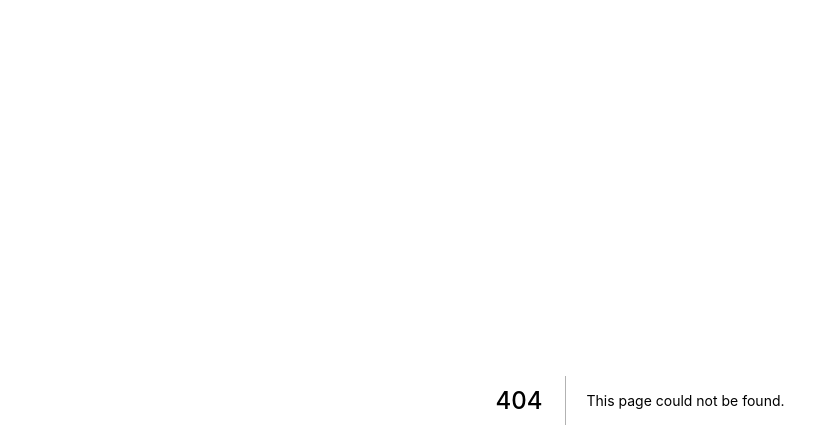
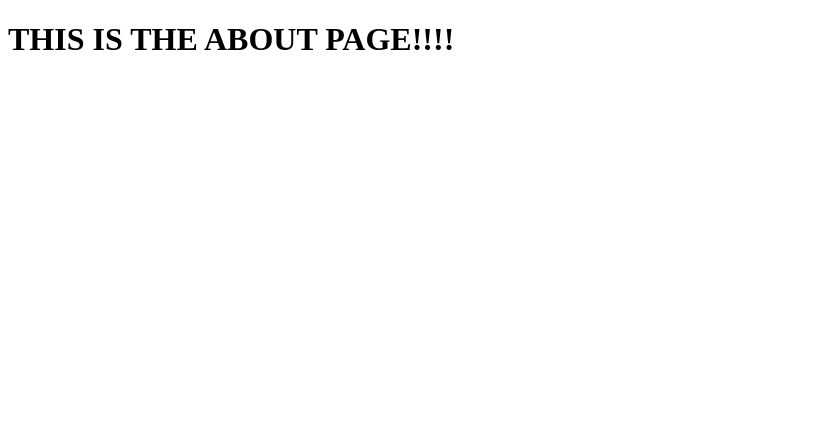
Before and after one commit to xiaomingfu/ModernReactBootcamp, a Next.js app in the folder sec37_next_js/: page /about in a window 1280 px wide. Before the commit this address had no page. Shown: the top 448 px of the page, without its empty margins (0-839 px from the left). Built offline with nearby package versions, Linux system fonts and the light colour scheme.

Commit message:
add component to page

```diff
--- /dev/null
+++ b/sec37_next_js/pages/about.js
@@ -0,0 +1,4 @@
+const AboutPage = () => {
+  return <h1>THIS IS THE ABOUT PAGE!!!!</h1>;
+};
+export default AboutPage;
```
Also changed, not shown: sec37_next_js/pages/contact.js (added, +8 -0 lines), sec37_next_js/pages/index.js (+8 -6 lines).
